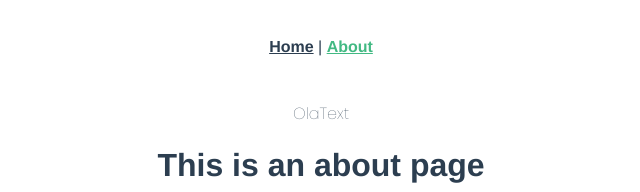
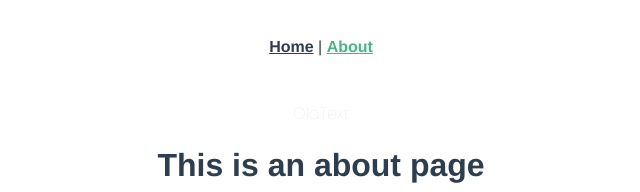
Before and after one commit to LeonardoVechieti/desafio3_compass, a Vue app: page /about in a window 1280 px wide. Shown: the top 192 px of the page, without its empty margins (319-959 px from the left). Built offline with nearby package versions, Linux system fonts and the light colour scheme.

Commit message:
Fix: white text

```diff
--- a/src/components/myText/myText.scss
+++ b/src/components/myText/myText.scss
@@ -5,4 +5,5 @@ p {
     font-weight: 400;
     font-size: 16px;
     line-height: 24px;
+    color: #E0E0E0;
 }
```
